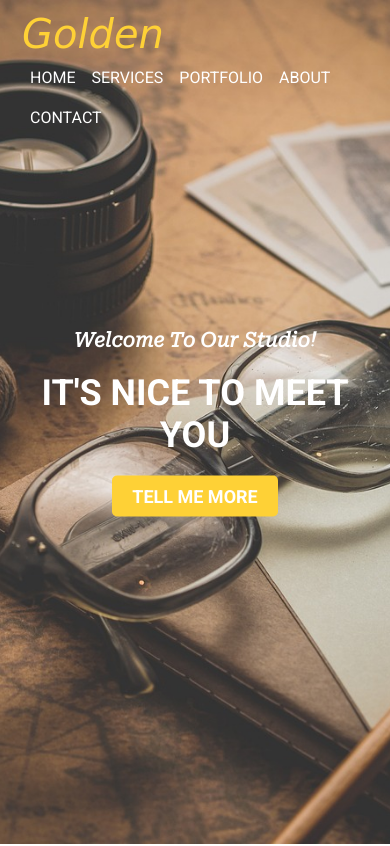
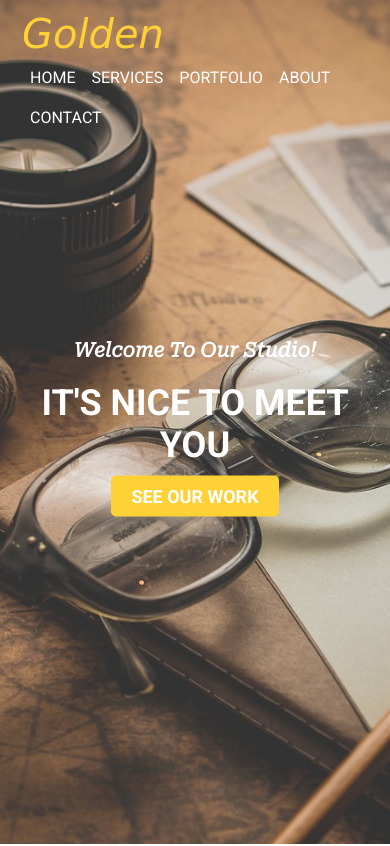
Before and after one commit to peterweglo/Simple_landing_page, a website: page index.html in a window 390 px wide. Shown: the top 846 px of the page. Drawn offline with Linux system fonts and the light colour scheme; a web font is replaced by a local one.

Commit message:
Change button's html and css

```diff
--- a/index.html
+++ b/index.html
@@ -33,7 +33,7 @@
         <div class="welcome">
           <h3>Welcome To Our Studio!</h3>
           <h1>it's nice to meet you</h1>
-          <button><a href="#">tell me more</a></button>
+          <a class="button" href="#">see our work</a>
         </div>
       </div>
     </header>
@@ -83,7 +83,7 @@
           <div class="col-12 col-md-4">
             <div class="item">
               <img src="images/marketing.jpg" alt="windows logi in black" />
-              <h4>Ebony & Ivory</h4>
+              <h4>Ebony &amp; Ivory</h4>
               <p>Branding</p>
             </div>
           </div>
--- a/sass/style.scss
+++ b/sass/style.scss
@@ -80,7 +80,8 @@ body {
   padding-bottom: 40px;
 }
 
-.welcome button {
+.button {
+  width: 300px;
   background-color: $color-main;
   border: none;
   padding: 20px 40px;
@@ -94,12 +95,12 @@ body {
   transition: 0.3s;
 }
 
-.welcome button a {
+.button {
   text-decoration: none;
   color: $color-light;
 }
 
-.welcome button:hover {
+.button:hover {
   background-color: $color-main-darker;
 }
 
@@ -294,7 +295,7 @@ footer p {
   .welcome {
     padding: 0 20px;
   }
-  .welcome button {
+  .button {
     padding: 10px 20px;
     font-size: 20px;
     letter-spacing: normal;
@@ -330,7 +331,7 @@ footer p {
     font-size: 20px;
   }
 
-  .welcome button {
+  .button {
     font-size: 18px;
   }
 
```
Also changed, not shown: css/style.css, 1 other file.
